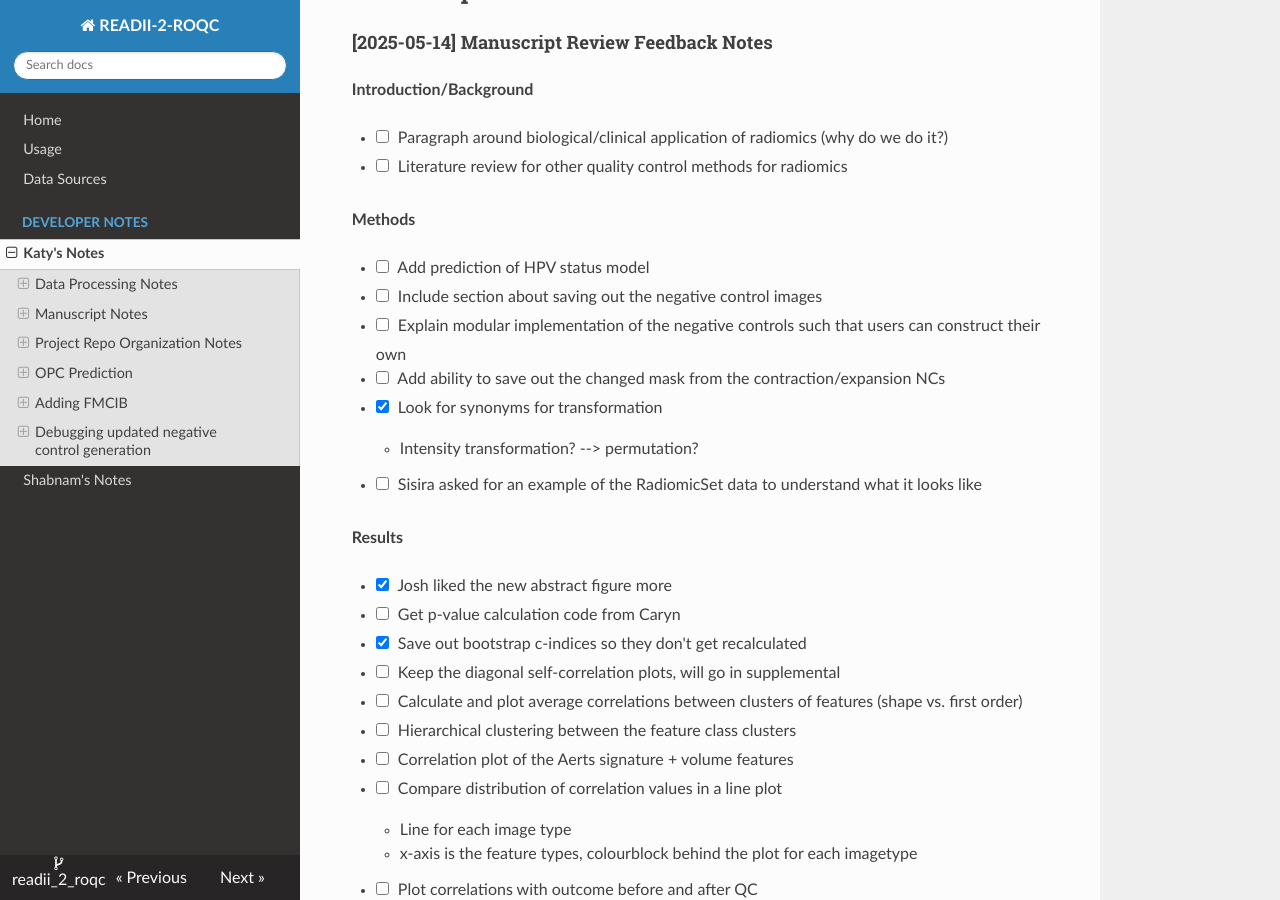
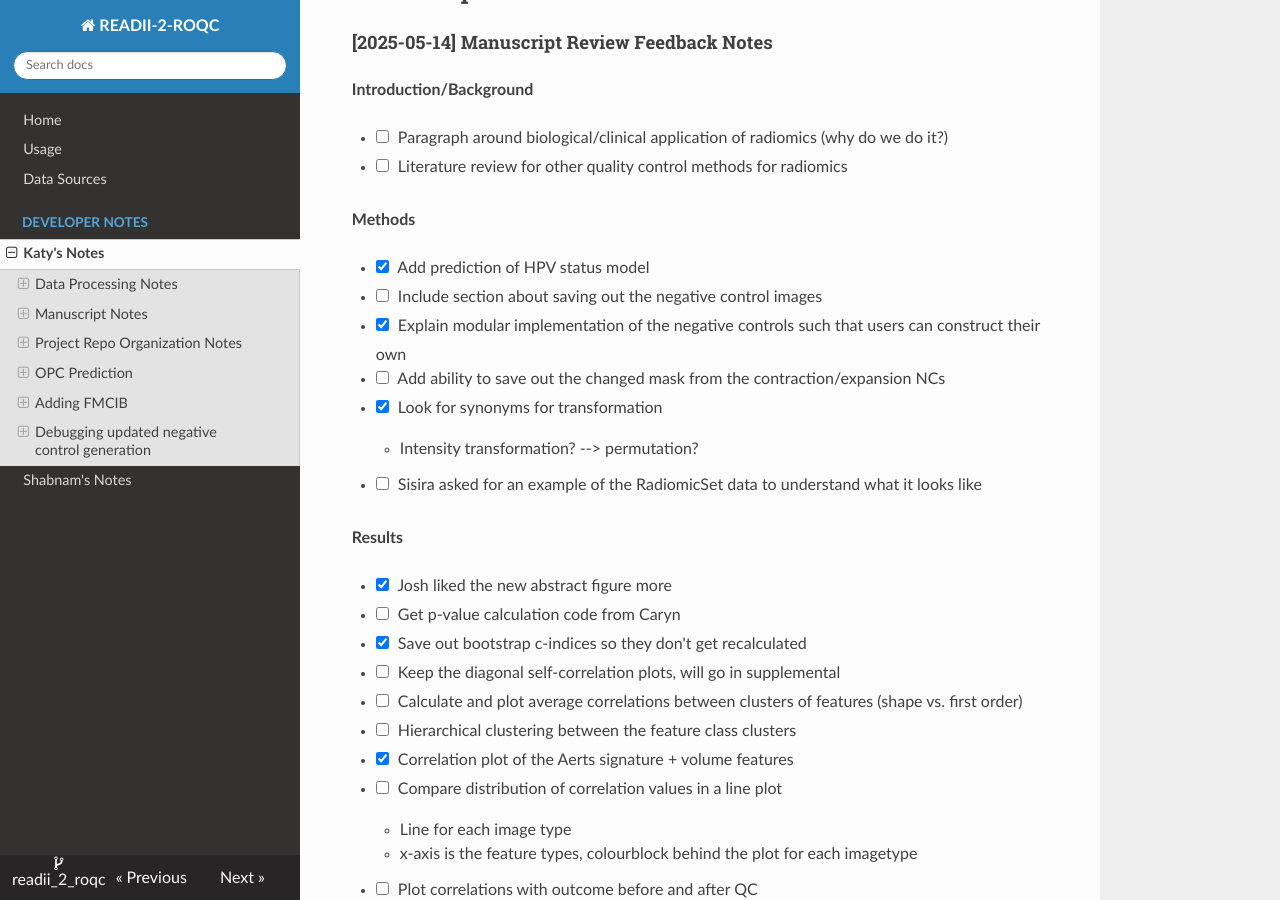
Before and after one commit to bhklab/readii_2_roqc, an MkDocs documentation site: the page built from docs/devnotes/katy_notes.md, in a window 1280 px wide and 900 px high, scrolled down 1398 px. Built offline with MkDocs 1.6.1, drawn with Linux system fonts in a browser that asks for light colours; nearby versions of some CDN libraries.

Commit message:
docs: update list from manuscript review feedback

```diff
--- a/docs/devnotes/katy_notes.md
+++ b/docs/devnotes/katy_notes.md
@@ -55,9 +55,9 @@
 
 **Methods**
 
-- [ ] Add prediction of HPV status model
+- [X] Add prediction of HPV status model
 - [ ] Include section about saving out the negative control images
-- [ ] Explain modular implementation of the negative controls such that users can construct their own
+- [X] Explain modular implementation of the negative controls such that users can construct their own
 - [ ] Add ability to save out the changed mask from the contraction/expansion NCs
 - [X] Look for synonyms for transformation
     * Intensity transformation? --> permutation?
@@ -72,7 +72,7 @@
 - [ ] Keep the diagonal self-correlation plots, will go in supplemental
 - [ ] Calculate and plot average correlations between clusters of features (shape vs. first order)
 - [ ] Hierarchical clustering between the feature class clusters
-- [ ] Correlation plot of the Aerts signature + volume features
+- [X] Correlation plot of the Aerts signature + volume features
 - [ ] Compare distribution of correlation values in a line plot
     * Line for each image type
     * x-axis is the feature types, colourblock behind the plot for each imagetype
```
